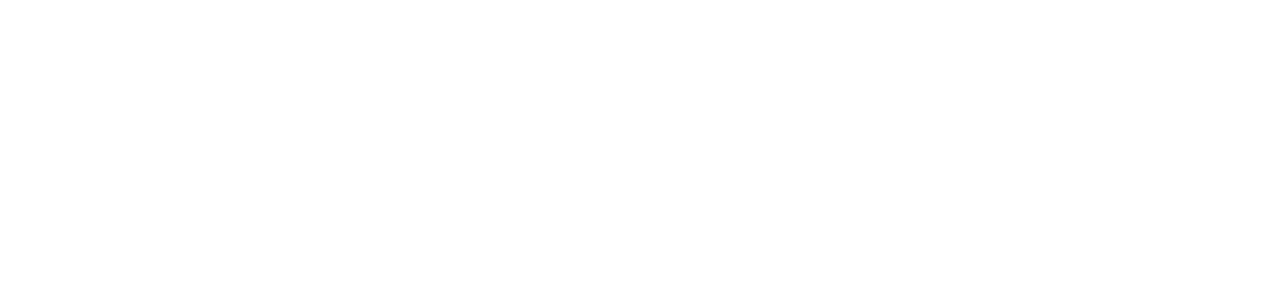
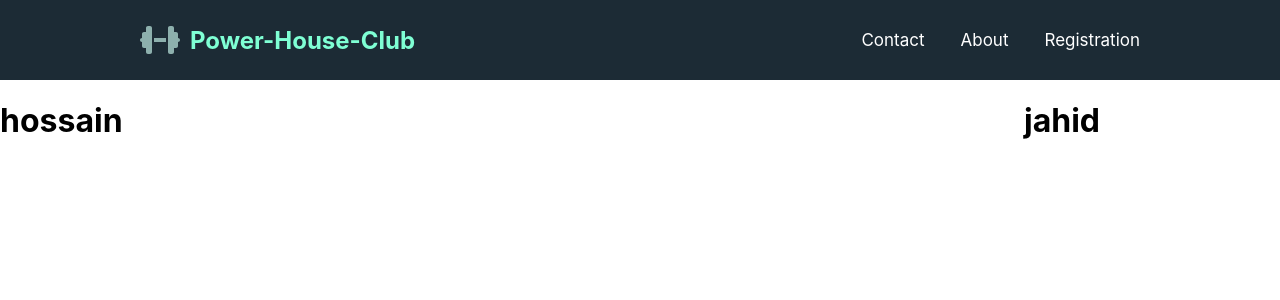
Before and after one commit to Yeamin0007/power-house-club, a React (Create React App) app: page / in a window 1280 px wide. Shown: the top 300 px of the page. Built offline with nearby package versions, Linux system fonts and the light colour scheme.

Commit message:
commit header

```diff
--- a/package.json
+++ b/package.json
@@ -3,6 +3,9 @@
   "version": "0.1.0",
   "private": true,
   "dependencies": {
+    "@fortawesome/fontawesome-svg-core": "^6.2.0",
+    "@fortawesome/free-solid-svg-icons": "^6.2.0",
+    "@fortawesome/react-fontawesome": "^0.2.0",
     "@testing-library/jest-dom": "^5.16.5",
     "@testing-library/react": "^13.4.0",
     "@testing-library/user-event": "^13.5.0",
--- a/public/club.json
+++ b/public/club.json
@@ -2,56 +2,56 @@
     {
         "id": "1",
         "name": "Squats",
-        "age": "20",
-        "Time required": 3725,
+        "age": "18-25",
+        "Time required": 45,
         "img": "https://www.healthdigest.com/img/gallery/when-you-do-squats-every-day-this-is-what-happens/intro-1611780548.jpg",
         "info": "The squat is a complete lower body builder. Simply by getting good at squats, you will notice that your quads, hamstrings, glutes, and calves all grow."
     },
     {
         "id": "2",
         "name": "Push-up",
-        "age": "20",
-        "Time required": 3725,
+        "age": "18-25",
+        "Time required": 30,
         "img": "https://assets.gqindia.com/photos/5cee7eb00379a73d25177759/4:3/w_1440,h_1080,c_limit/Pushup.jpg",
         "info": "Doing pushups every day can be effective if you're looking for a consistent exercise routine to follow. You will likely notice gains in upper body strength if you do pushups regularly."
     },
     {
         "id": "3",
         "name": "Bench Press",
-        "age": "20",
-        "Time required": 3725,
+        "age": "20-35",
+        "Time required": 30,
         "img": "https://hips.hearstapps.com/hmg-prod.s3.amazonaws.com/images/bench-press-spot-1571829590.jpg",
         "info": "The bench press works the muscles of the chest, shoulders (primarily front delt) and triceps. By perfecting the movement and becoming stronger at it, you will build all of these muscle groups."
     },
     {
         "id": "4",
         "name": "Deadlift",
-        "age": "20",
-        "Time required": 3725,
+        "age": "20-35",
+        "Time required": 20,
         "img": "https://cdn.shopify.com/s/files/1/0053/0114/1604/articles/natural-force-blog-ultimate-guide-deadlift-part-1-featured_v1_1372x.jpg?v=1545092787",
         "info": "The most popular among beginners is the trap bar deadlift, as it puts the lifter in a more favorable upright lifting position."
     },
     {
         "id": "5",
         "name": "Jumping Jack",
-        "age": "20",
-        "Time required": 3725,
+        "age": "15-25",
+        "Time required": 60,
         "img": "https://www.bienestarfitness.com/wp-content/uploads/2016/02/jumping-jacks.jpg",
         "info": " In addition to increasing your heart rate and improving muscular strength and endurance, jumping jacks are also a fantastic way to burn calories."
     },
     {
         "id": "6",
         "name": "Overhead Press",
-        "age": "20",
-        "Time required": 3725,
+        "age": "20-30",
+        "Time required": 30,
         "img": "https://cdn.shopify.com/s/files/1/1876/4703/files/shutterstock_504909754.jpg?v=1654721225",
         "info": "Overhead presses primarily target the muscles of the shoulder but will also indirectly target the triceps and require a ton of core stability to perform efficiently."
     },
     {
         "id": "7",
         "name": "Leg raises",
-        "age": "20",
-        "Time required": 3725,
+        "age": "20-30",
+        "Time required": 40,
         "img": "https://cdn.mos.cms.futurecdn.net/8pqYVQDnmf5ZEAY6gorthj.jpg",
         "info": "Leg lifts or leg raises work the core as well as the hips and low back, making them a great move to master for improved overall strength."
     }
--- a/src/App.css
+++ b/src/App.css
@@ -1,6 +1,4 @@
-.App {
-  text-align: center;
-}
+
 
 .App-logo {
   height: 40vmin;
--- a/src/App.js
+++ b/src/App.js
@@ -1,10 +1,13 @@
-import logo from './logo.svg';
+
 import './App.css';
+import Club from './components/Club/Club';
+import Header from './components/Header/Header';
 
 function App() {
   return (
     <div className="App">
-
+       <Header></Header>
+       <Club></Club>
     </div>
   );
 }
--- /dev/null
+++ b/src/components/Club/Club.css
@@ -0,0 +1,4 @@
+.club-container{
+    display: grid;
+    grid-template-columns: 4fr 1fr;
+}
--- /dev/null
+++ b/src/components/Club/Club.js
@@ -0,0 +1,26 @@
+import React, { useEffect, useState } from 'react';
+import './Club.css'
+
+const Club = () => {
+    const [workouts, setWorkouts] = useState([])
+
+    useEffect(() =>{
+        fetch('club.json')
+    },[])
+
+
+    return (
+        <div className='club-container'>
+            <div className='workout-container'>
+                <h1>hossain</h1>
+
+            </div>
+            <div className='calculation-container'>
+                <h1>jahid</h1>
+
+            </div>
+        </div>
+    );
+};
+
+export default Club;
--- /dev/null
+++ b/src/components/Header/Header.css
@@ -0,0 +1,31 @@
+.header {
+    height: 80px;
+    background-color: #1C2B35;
+    display: flex;
+    align-items: center;
+    justify-content: space-between;
+    padding-left: 140px;
+    padding-right: 140px;
+}
+
+.title {
+    display: flex;
+    align-items: center;
+    color:rgb(141, 176, 173);
+}
+
+.title h1 {
+    margin-left: 10px;
+    color: aquamarine;
+}
+
+.header a {
+    color: #FFFFFF;
+    text-decoration: none;
+    font-size: 17px;
+    margin-left: 36px;
+}
+
+.header a:hover {
+    color: aquamarine;
+}
--- /dev/null
+++ b/src/components/Header/Header.js
@@ -0,0 +1,23 @@
+import React from 'react';
+import { FontAwesomeIcon } from '@fortawesome/react-fontawesome'
+import { faDumbbell } from '@fortawesome/free-solid-svg-icons'
+import './Header.css'
+
+const header = () => {
+    return (
+        <nav className='header'>
+            <div className='title'>
+                <FontAwesomeIcon className='dumbbell' icon={faDumbbell} size="2x"></FontAwesomeIcon>
+                <h1>Power-House-Club</h1>
+            </div>
+            <div>
+                <a href="/contact">Contact</a>
+                <a href="/about">About</a>
+                <a href="registration">Registration</a>
+
+            </div>
+        </nav>
+    );
+};
+
+export default header;
```
Also changed, not shown: 1 other file (tests, documents, lock files or other folders).
